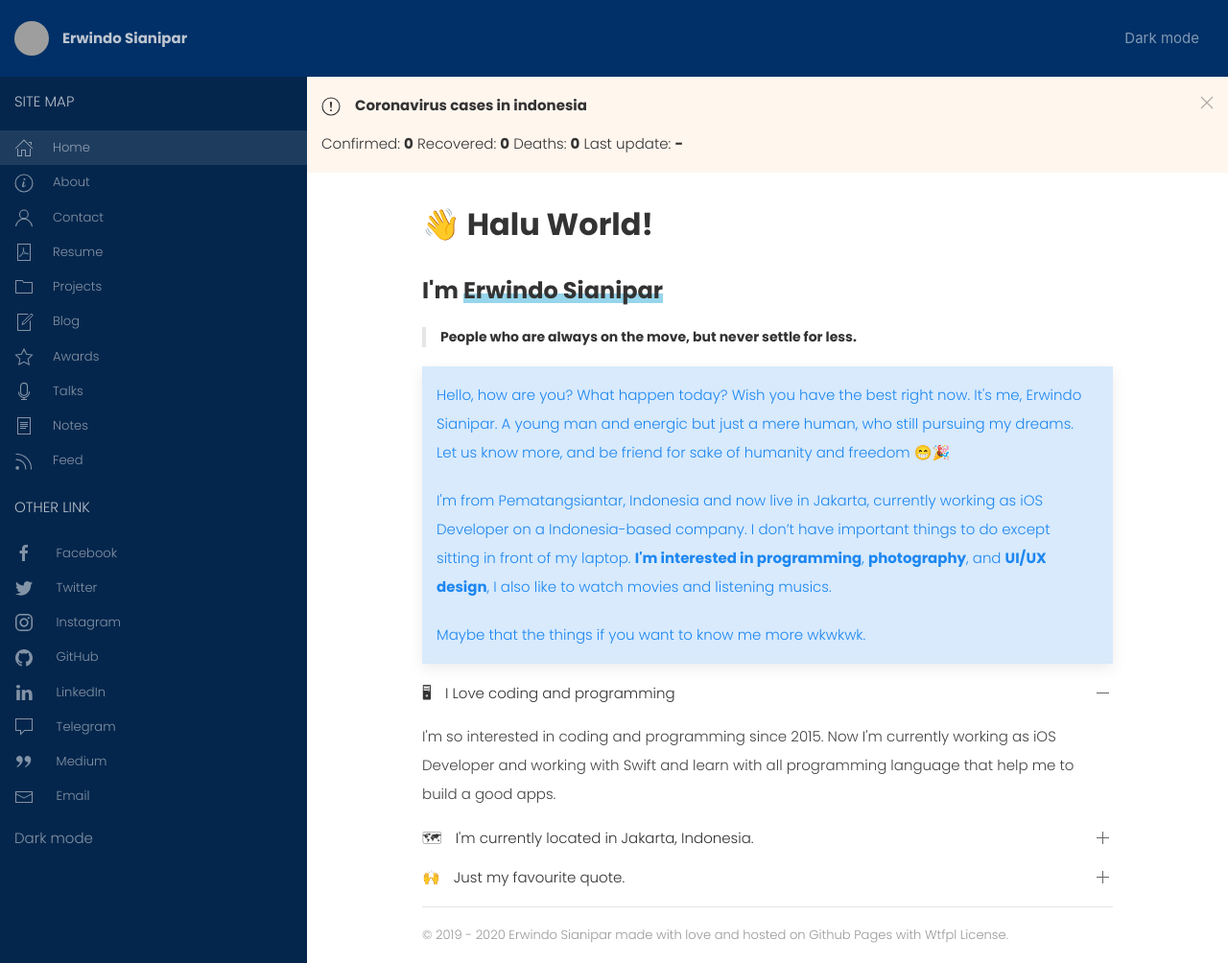
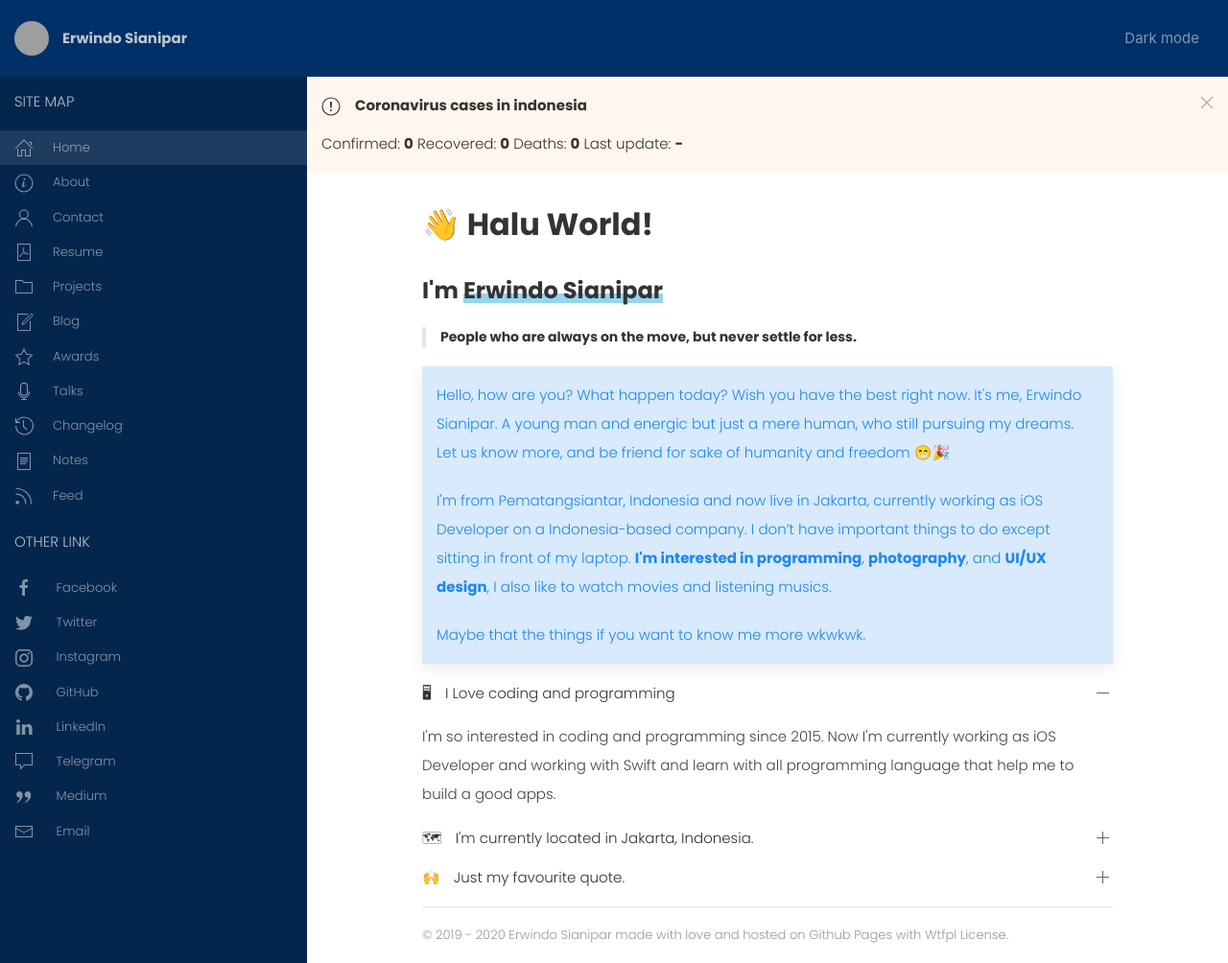
Before and after one commit to erwindosianipar/erwindosianipar.jekyll, a Jekyll site: the page built from pages/index.md, in a window 1280 px wide and 1004 px high. Shown: the whole window at 96% size. Built offline with Jekyll 4.4.1, drawn with Linux system fonts in a browser that asks for light colours; grey boxes are pictures that could not be loaded.

Commit message:
feat(sidebar): add changelog menu in sidebar

```diff
--- a/_includes/sidenav.html
+++ b/_includes/sidenav.html
@@ -17,6 +17,7 @@
         <li {% if page.url == "/blog/" %} class="active" {% endif %}><a href="/blog?ref=nav"><span class="uk-margin-right" uk-icon="file-edit"></span>Blog</a></li>
         <li {% if page.url == "/awards/" %} class="active" {% endif %}><a href="/awards?ref=nav"><span class="uk-margin-right" uk-icon="star"></span>Awards</a></li>
         <li {% if page.url == "/talks/" %} class="active" {% endif %}><a href="/talks?ref=nav"><span class="uk-margin-right" uk-icon="microphone"></span>Talks</a></li>
+        <li {% if page.url == "/changelog/" %} class="active" {% endif %}><a href="/changelog?ref=nav"><span class="uk-margin-right" uk-icon="history"></span>Changelog</a></li>
         <li><a href="//erwindosianipar.github.io/"><span class="uk-margin-right" uk-icon="file-text"></span>Notes</a></li>
         <li><a href="/feed.xml"><span class="uk-margin-right" uk-icon="rss"></span>Feed</a></li>
     </ul>
@@ -63,7 +64,4 @@
             </a>
         </li>
     </ul>
-    <div class="uk-margin-medium-bottom">
-        <a href="#"><span onclick="toggleDisplayMode()" id="display-mode-toggle" class="uk-padding-small switcher">Dark mode</span></a>
-    </div>
 </div>
```
